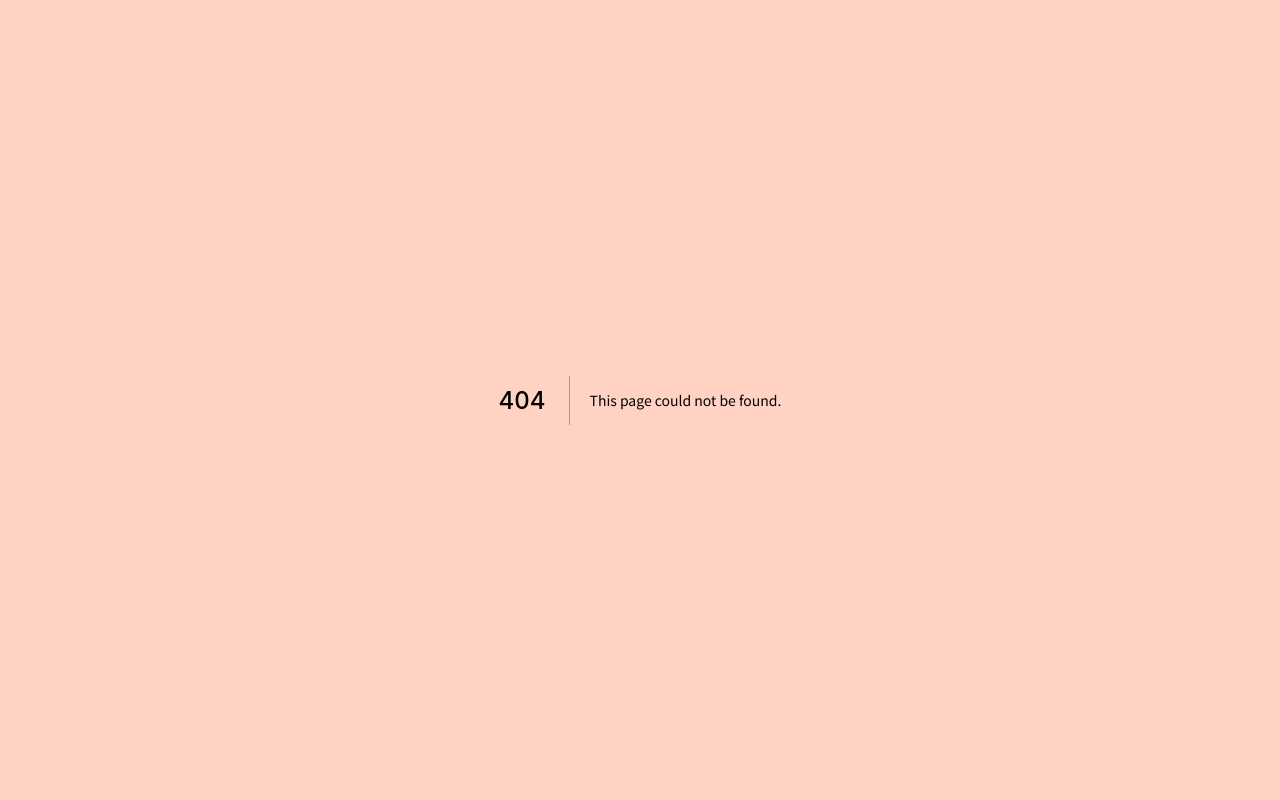
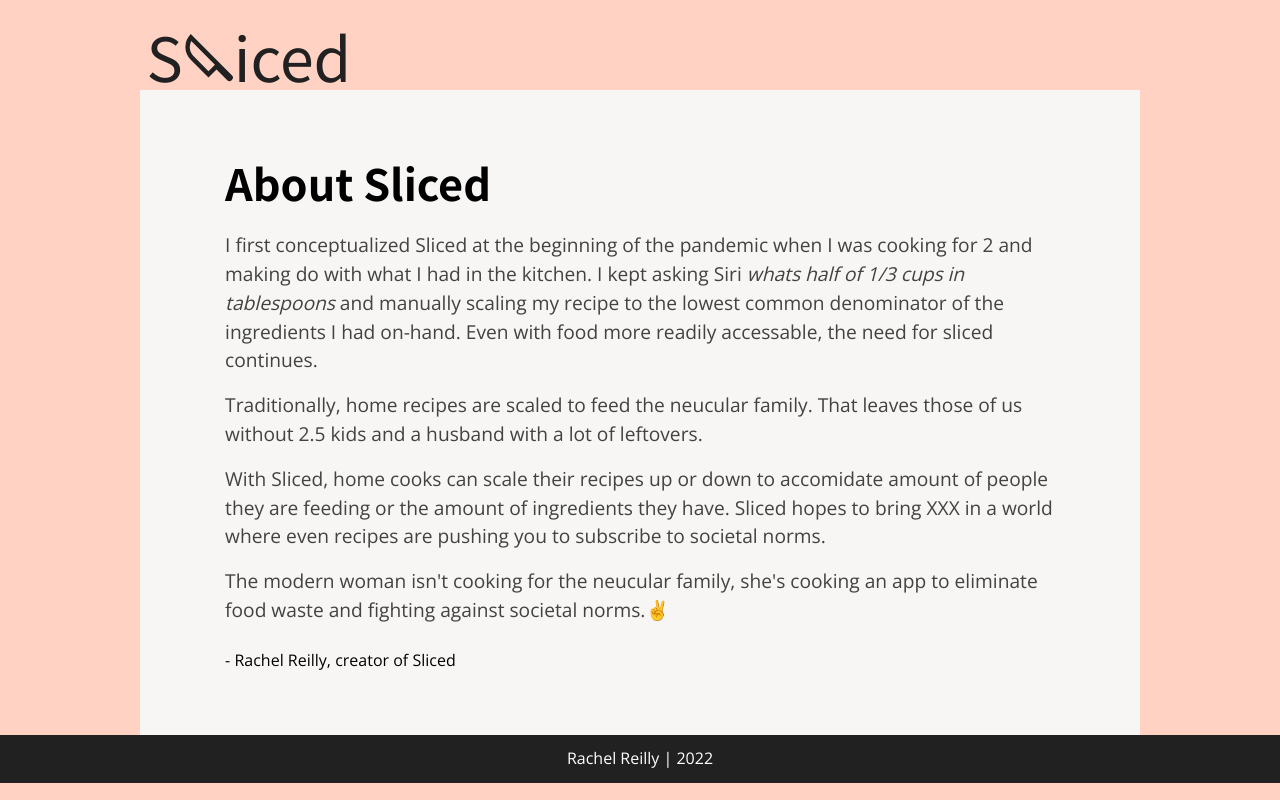
Before and after one commit to Rachanastasia/sliced, a Next.js app in the folder client/: page /about in a window 1280 px wide. Before the commit this address had no page. Built offline with nearby package versions, Linux system fonts and the light colour scheme.

Commit message:
adds back /about page

```diff
--- a/client/components/About.js
+++ b/client/components/About.js
@@ -1,40 +1,85 @@
 import React from 'react'
-import Link from 'next/link'
+
 import styles from '../styles/modules/About.module.css'
 
-export default function About() {
+export function About() {
   return (
     <div id="about" className={styles.about_wrapper}>
-      <h2 className={styles.about_subtitle}>About</h2>
-
+      <h2 className={styles.about_subtitle}>About Sliced</h2>
       <p className={styles.about_p}>
-        With Sliced, you can <em>half</em>, <em>quarter</em>, or{' '}
-        <em>two and a half</em> your recipes. Just copy one of your favorite
-        recipes and paste it in the textbox. Use the slider to scale the
-        ingredient amounts. It works by parsing your recipe&#39;s ingredients
-        and splitting the ingredient name, amount, and unit. To make measuring
-        easier, some units -- including teaspoons, tablespoons, and cups -- are
-        scaled up and down with the amount.
+        I first conceptualized Sliced at the beginning of the pandemic when I
+        was cooking for 2 and making do with what I had in the kitchen. I kept
+        asking Siri <em>whats half of 1/3 cups in tablespoons</em> and manually
+        scaling my recipe to the lowest common denominator of the ingredients I
+        had on-hand. Even with food more readily accessable, the need for sliced
+        continues.
       </p>
       <p className={styles.about_p}>
-        I developed Sliced during the pandemic when I was always cooking for one
-        or two. I kept asking Siri to make calculations then having her convert
-        those to smaller units. I saw recipe sites that had tools to scale up
-        recipes, but I didn&#39;t see any tools to scale down recipes. I made
-        Sliced to help people scale their recipes all at once and have that
-        conversion at hand. I hope Sliced helps people adapt their recipes to
-        the amount of food they want to make.
+        Traditionally, home recipes are scaled to feed the neucular family. That
+        leaves those of us without 2.5 kids and a husband with a lot of
+        leftovers.
       </p>
-      <p className={`${styles.about_p} ${styles.about_name}`}>
-        {' '}
-        -{' '}
-        <Link passHref href="https://github.com/rachelrly">
-          Rachel Reilly
-        </Link>
-        , Software Engineer
+      <p className={styles.about_p}>
+        With Sliced, home cooks can scale their recipes up or down to accomidate
+        amount of people they are feeding or the amount of ingredients they
+        have. Sliced hopes to bring XXX in a world where even recipes are
+        pushing you to subscribe to societal norms.
       </p>
+      <p className={styles.about_p}>
+        The modern woman isn't cooking for the neucular family, she's cooking an
+        app to eliminate food waste and fighting against societal norms.✌️
+      </p>
+      <span className={styles.about_byline}>
+        - Rachel Reilly, creator of Sliced
+      </span>
     </div>
   )
 }
 
-//the app, the measurements, the creator
+// the app, the measurements, the creator
+
+// enable creative cooking
+// eliminate food waste
+// selective ingredient adding
+
+// making do with what I had in the kitchen and manually scaling recipes to what I had in the kitchen
+
+/**
+ * Sliced was first conecptualized at the beginning of the pandemic when I was cooking for two and making do with what I had
+ * in the kitchen.
+ *
+ * I had nothing but time and would scale down
+ */
+
+// Traditional recipes are scaled for the neucular family
+// As people continue to differ in how they live,
+// Can cope with food waste
+// Which means that people
+
+// Recipes are scaled for the neucular family, which leaves those of us without children with excess leftovers
+
+// Rather
+
+// I don't always cook with a recipe, but when I do, I use Sliced
+
+// How limiting it is to have recipes scaled for the neucular family.
+
+// Sliced allows users to copy and paste recipes from elsewhere and adapt those ingredients as well as scale them.
+// Users can exclude ingredients from the scale by unlocking them or
+
+// recipes are scaled to feed the neucular family, not the rest of us
+// mealkits basicaly just shop and plan for you
+
+// The default measurement for recipes is scaled to the neucular familiy, leaving those of us without a husband and 2.5 kids with lots of leftovers.
+//
+// which puts people without children or couple-friends in a predicament
+// For those of us without a husband and 2.5 kids,
+//
+
+// As we enbody difference in our lives, our culinary needs change.
+//
+
+/**
+ * Sliced originated from the desire to take recipes scaled by default to the neucular family and adapting their measurements to
+ * how many mouths to feed
+ */
--- a/client/components/Footer.js
+++ b/client/components/Footer.js
@@ -1,24 +1,9 @@
 import React from 'react'
-import { RiLinkedinLine, RiGithubLine } from 'react-icons/ri'
-import { AiOutlineMedium } from 'react-icons/ai'
 
-export default function Footer() {
+export function Footer() {
   return (
     <footer>
-      <p>Rachel Reilly | 2021</p>
-
-      <a
-        className="footer-button"
-        href="https://www.linkedin.com/in/rachel-a-reilly/"
-      >
-        <RiLinkedinLine />
-      </a>
-      <a className="footer-button" href="https://rachelrly.medium.com/">
-        <AiOutlineMedium />
-      </a>
-      <a className="footer-button" href="https://github.com/rachelrly">
-        <RiGithubLine />
-      </a>
+      <span>Rachel Reilly | 2022</span>
     </footer>
   )
 }
--- a/client/components/Header.js
+++ b/client/components/Header.js
@@ -1,9 +1,11 @@
 import React from 'react'
+
 import KnifeIcon from './elements/KnifeIcon'
 import Link from 'next/link'
+
 import styles from '../styles/modules/Header.module.css'
 
-export function Header() {
+export function Header({ hideAbout }) {
   return (
     <header className={styles.header_wrapper}>
       <Link href="/" passHref>
@@ -13,6 +15,11 @@ export function Header() {
           <span>iced</span>
         </h1>
       </Link>
+      {!hideAbout && (
+        <Link href="/about" passHref>
+          <span>About</span>
+        </Link>
+      )}
     </header>
   )
 }
--- a/client/components/index.js
+++ b/client/components/index.js
@@ -1,2 +1,4 @@
 export * from './Recipe'
 export * from './Header'
+export * from './Footer'
+export * from './About'
--- /dev/null
+++ b/client/pages/about.js
@@ -0,0 +1,19 @@
+import { Fragment } from 'react'
+
+import Head from 'next/head'
+import { About as AboutContent, Footer, Header } from '../components'
+
+export default function About() {
+  return (
+    <Fragment>
+      <Head>
+        <title>About Sliced | Scale and Edit your Recipes</title>
+      </Head>
+      <main>
+        <Header hideAbout />
+        <AboutContent />
+        <Footer />
+      </main>
+    </Fragment>
+  )
+}
--- a/client/styles/modules/About.module.css
+++ b/client/styles/modules/About.module.css
@@ -5,19 +5,20 @@
   background-color: var(--colors-accent-extra-light);
   max-width: var(--width-content-full);
   padding: var(--spacer-2-flex-lg) var(--spacer-3-flex-lg);
-
 }
 
+.about_byline {
+  margin-top: var(--spacer-3);
+}
 
-
-.about_p{
+.about_p {
   color: var(--colors-gray);
   font-size: var(--text-size-1);
   line-height: calc(1.5 * var(--text-size-1));
   padding-top: var(--spacer-2);
 }
 
-.about_name{
+.about_name {
   padding-left: var(--spacer-2-flex-lg);
 }
 
@@ -27,7 +28,7 @@
 }
 
 .about_name a:hover,
-.about_name a:focus{
+.about_name a:focus {
   color: var(--colors-accent-bold);
 }
 
--- a/client/styles/modules/Header.module.css
+++ b/client/styles/modules/Header.module.css
@@ -7,6 +7,11 @@
   color: var(--colors-black);
   padding: var(--spacer-1);
   margin: 0;
+}
+
+.header_wrapper > span,
+.header_wrapper > h1 {
+  cursor: pointer;
 }
 
 .knife_icon {
@@ -45,6 +50,10 @@
   transform: translateX(-0.2rem);
 }
 
+.header_link {
+  cursor: pointer;
+}
+
 @media all and (min-width: 1400px) {
   .title {
     margin-left: var(--spacer-2);
```
Also changed, not shown: client/components/AboutSliced.js (deleted, +0 -16 lines), client/pages/index.js (+4 -3 lines), client/components/elements/index.js (line endings or trailing spaces). Lines whose indentation alone changed are shown as unchanged.
